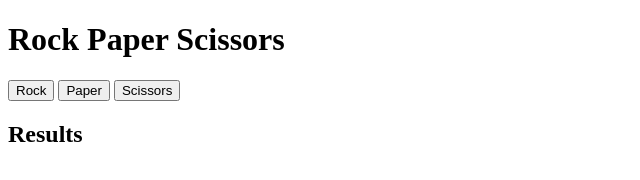
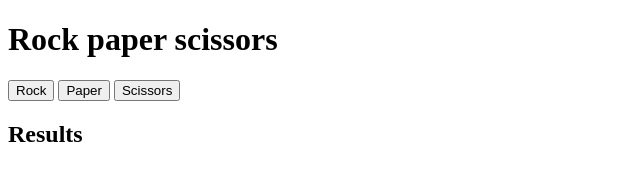
Before and after one commit to stebeus/rock-paper-scissors, a website: page index.html in a window 1280 px wide. Shown: the whole page, without its empty margins (0-640 px from the left). Drawn offline with Linux system fonts and the light colour scheme.

Commit message:
style: capitalize app title to sentece case

```diff
--- a/index.html
+++ b/index.html
@@ -3,11 +3,11 @@
   <head>
     <meta charset="UTF-8">
     <meta name="viewport" content="width=device-width, initial-scale=1.0">
-    <title>Rock Paper Scissors</title>
+    <title>Rock paper scissors</title>
     <script type="modules" src="/main.js"></script>
   </head>
   <body>
-    <h1>Rock Paper Scissors</h1>
+    <h1>Rock paper scissors</h1>
     <button id="btn-rock">Rock</button>
     <button id="btn-paper">Paper</button>
     <button id="btn-scissors">Scissors</button>
```
